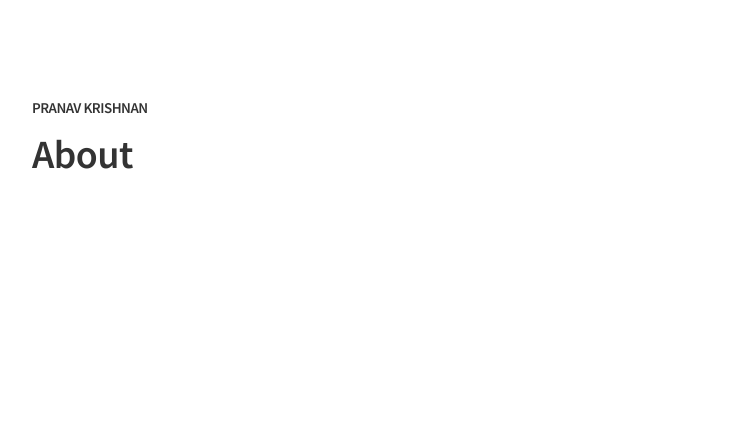
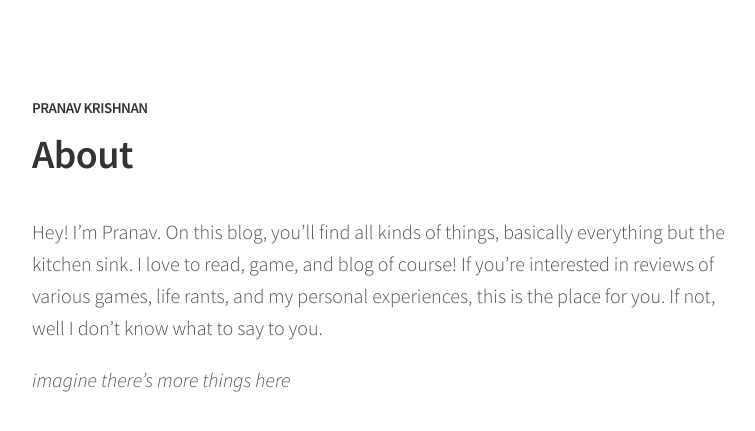
Before and after one commit to nostack/nostack.github.io, a Jekyll site: the page built from about.md, in a window 1280 px wide. Shown: the top 431 px of the page, without its empty margins (248-1003 px from the left). Built offline with Jekyll 4.4.1, drawn with Linux system fonts in a browser that asks for light colours; Markdown is read by kramdown in place of the engine named in the settings.

Commit message:
About Page

```diff
--- a/about.md
+++ b/about.md
@@ -2,3 +2,7 @@
 title: About
 permalink: /about/
 ---
+
+Hey! I'm Pranav. On this blog, you'll find all kinds of things, basically everything but the kitchen sink. I love to read, game, and blog of course! If you're interested in reviews of various games, life rants, and my personal experiences, this is the place for you. If not, well I don't know what to say to you.
+
+*imagine there's more things here*
```
